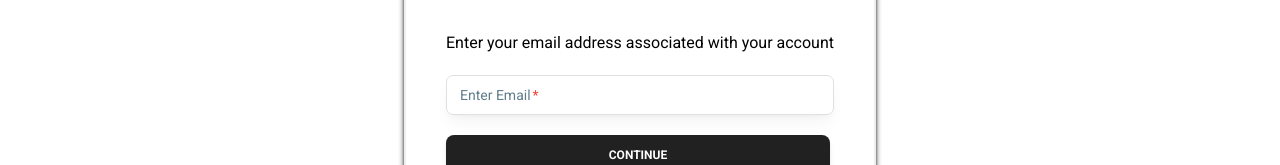
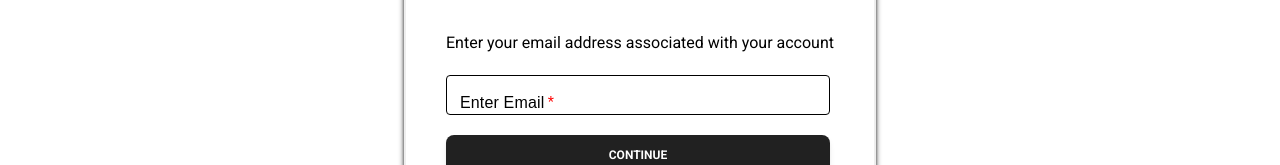
Before and after one commit to Gtasterix028/project003_sub, a React (Vite) app: page /forgetPassword in a window 1280 px wide. Shown: the part 255-420 px from the top of the page. Built offline with nearby package versions, Linux system fonts and the light colour scheme; no server answers.

Commit message:
ForgetPassword.jsx

```diff
--- a/src/components/buyCar/FilterCars.jsx
+++ b/src/components/buyCar/FilterCars.jsx
@@ -518,13 +518,13 @@ const FilterCars = ({ setUrlState }) => {
       <div className="flex flex-col gap-2 mt-2">
         <Button type="submit" className="w-full bg-orange-500 text-white rounded-lg py-2 font-semibold">Search</Button>
         <Button type="button" onClick={resetForm} className="w-full bg-gray-200 text-gray-700 rounded-lg py-2 font-semibold">Reset</Button>
-        {/* <Button
+        <Button
           type="button"
           onClick={resetForm}
           className="bg-orange-400 text-white rounded-lg px-4 py-2 font-semibold"
         >
           Clear Filters
-        </Button> */}
+        </Button>
 
       </div>
     </form>
--- a/src/forms/ForgetPassword.jsx
+++ b/src/forms/ForgetPassword.jsx
@@ -3,24 +3,26 @@
 import { Button, Input } from '@material-tailwind/react'
 import React, { useState } from 'react'
 import { Link } from 'react-router-dom'
-import {useForgetPasswordEmailMutation} from "../services/authAPI"
+import { useForgetPasswordEmailMutation } from "../services/authAPI"
 import { toast, ToastContainer } from 'react-toastify'
 import 'react-toastify/dist/ReactToastify.css';
 
+import TextField from "@mui/material/TextField";
+
 export default function ForgetPassword() {
- const [email,setEmail] = useState("")
+    const [email, setEmail] = useState("")
     const [forgetPasswordEmail] = useForgetPasswordEmailMutation()
 
-const handleSubmit = async(e) => {
+    const handleSubmit = async (e) => {
         e.preventDefault()
         const formData = new FormData()
-formData.append('email',email)
+        formData.append('email', email)
         try {
             const res = await forgetPasswordEmail(formData);
             console.log(res)
             if (res?.data?.status === "Successful") {
                 toast.success("Link Successfully send to email address")
-    }else{
+            } else {
                 toast.error("Failed to send link to email , please enter valid email Id ")
             }
         } catch (error) {
@@ -39,20 +41,69 @@ setEmail("")
                     <p>Enter your email address associated with your account</p>
                 </div>
                 <form onSubmit={handleSubmit}>
-            <div className='mt-5'>
+                    <div className="mt-5 md:w-96 w-full">
+                        <TextField
+                            fullWidth
+                            required
+                            type="email"
+                            label="Enter Email"
+                            value={email}
+                            onChange={(e) => setEmail(e.target.value)}
+                            sx={{
+                                "& .MuiInputBase-root": {
+                                    height: "40px",
+                                    padding: "0 14px",
+                                },
+                                "& .MuiInputBase-input": {
+                                    height: "100%",
+                                    padding: "0",
+                                },
+                                "& .MuiOutlinedInput-root": {
+                                    "& fieldset": {
+                                        borderColor: "black",
+                                    },
+                                    "&:hover fieldset": {
+                                        borderColor: "black",
+                                    },
+                                    "&.Mui-focused fieldset": {
+                                        borderColor: "black",
+                                    },
+                                },
+                                "& .MuiFormLabel-asterisk": {
+                                    color: "red",
+                                },
+                            }}
+                            InputLabelProps={{
+                                style: {
+                                    fontSize: "1rem",
+                                    fontWeight: "inherit",
+                                    color: "black",
+                                    fontFamily: "Arial",
+
+                                },
+                            }}
+                        />
+                    </div>
+
+                    <div className="md:w-96 mt-5">
+                        <Button className="w-full" type="submit">
+                            Continue
+                        </Button>
+                    </div>
+                    {/* <div className='mt-5'>
                 <Input label='Enter Email' type='email' required value={email} onChange={(e) => setEmail(e.target.value)} />
             </div>
 
             <div className='md:w-96 mt-5'>
                 <Button className='w-full' type='submit'>Continue</Button>
-            </div>
+            </div> */}
                 </form>
 
                 <div className='flex justify-center mt-5'>
                     <p> Don&apos;t have an account? <span className='text-blue-600'><Link to="/signup">Sign U</Link>p</span></p>
                 </div>
             </div>
-        <ToastContainer/>
+            <ToastContainer />
         </div>
     )
 }
```
Also changed, not shown: src/pages/BuyCar.jsx (+10 -24 lines). Lines whose indentation alone changed are shown as unchanged.
